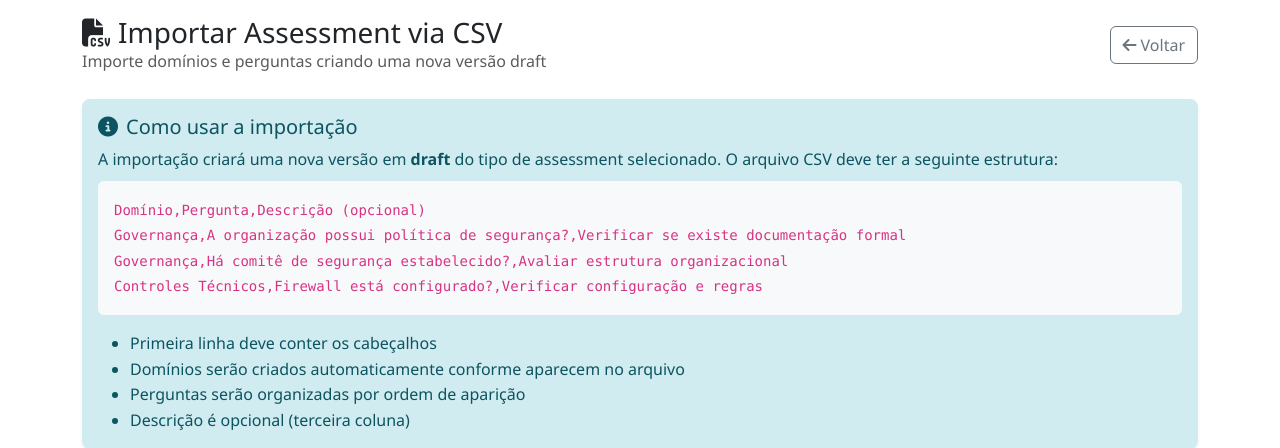
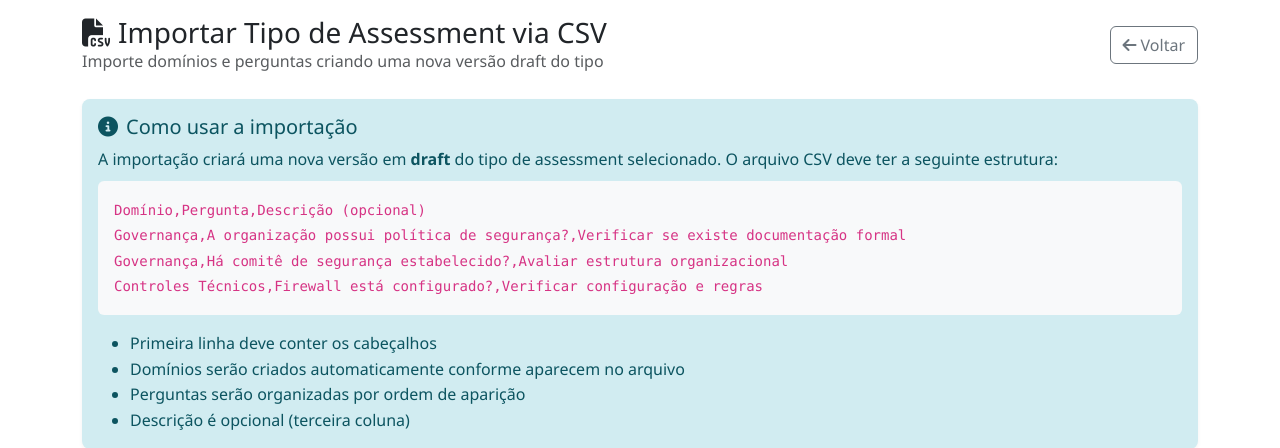
Before and after one commit to GruppenIT/Assessments, a Flask app: page /admin/assessments/importar-csv in a window 1280 px wide. Shown: the part 63-511 px from the top of the page. Run offline with Flask 3, Linux system fonts and the light colour scheme; a user stored in the database is signed in.

Commit message:
Rename assessment management to assessment type management for clarity
Refactors templates to clarify the distinction between assessments and assessment types in the application.

Replit-Commit-Author: Agent
Replit-Commit-Session-Id: 9cea0373-7726-4a55-af19-4ff093950214
Replit-Commit-Screenshot-Url: https://storage.googleapis.com/screenshot-production-us-central1/f7474dbd-1694-4203-a5e1-dee231ebcfaf/ad1bd0e3-db7a-479f-b41b-f8f77a3f3b3b.jpg

```diff
--- a/templates/admin/assessments/importar_csv.html
+++ b/templates/admin/assessments/importar_csv.html
@@ -1,6 +1,6 @@
 {% extends "base.html" %}
 
-{% block title %}Importar CSV - Assessments{% endblock %}
+{% block title %}Importar Tipo de Assessment via CSV{% endblock %}
 
 {% block content %}
 <div class="container">
@@ -8,10 +8,10 @@
     <div class="d-flex justify-content-between align-items-center mb-4">
         <div>
             <h1 class="h3 mb-0">
-                <i class="fas fa-file-csv me-2"></i>Importar Assessment via CSV
+                <i class="fas fa-file-csv me-2"></i>Importar Tipo de Assessment via CSV
             </h1>
             <p class="text-muted mb-0">
-                Importe domínios e perguntas criando uma nova versão draft
+                Importe domínios e perguntas criando uma nova versão draft do tipo
             </p>
         </div>
         <a href="{{ url_for('assessment_admin.listar_tipos') }}" class="btn btn-outline-secondary">
--- a/templates/admin/assessments/tipos.html
+++ b/templates/admin/assessments/tipos.html
@@ -1,6 +1,6 @@
 {% extends "base.html" %}
 
-{% block title %}Gestão de Assessments{% endblock %}
+{% block title %}Gestão de Tipos de Assessment{% endblock %}
 
 {% block content %}
 <div class="container-fluid">
@@ -8,9 +8,9 @@
     <div class="d-flex justify-content-between align-items-center mb-4">
         <div>
             <h1 class="h3 mb-0">
-                <i class="fas fa-clipboard-list me-2"></i>Gestão de Assessments
+                <i class="fas fa-clipboard-list me-2"></i>Gestão de Tipos de Assessment
             </h1>
-            <p class="text-muted mb-0">Gerencie tipos de assessment com versionamento</p>
+            <p class="text-muted mb-0">Configure tipos de assessment, suas versões, domínios e perguntas</p>
         </div>
         <a href="{{ url_for('assessment_admin.novo_tipo') }}" class="btn btn-primary">
             <i class="fas fa-plus me-1"></i>Novo Tipo
--- a/templates/base.html
+++ b/templates/base.html
@@ -119,7 +119,7 @@
                                 </a>
                                 <ul class="dropdown-menu" aria-labelledby="configuracoesDropdown">
                                     <li><a class="dropdown-item" href="{{ url_for('assessment_admin.listar_tipos') }}">
-                                        <i class="fas fa-clipboard-list me-2"></i>Gestão de Assessments
+                                        <i class="fas fa-clipboard-list me-2"></i>Tipos de Assessment
                                     </a></li>
                                     <li><a class="dropdown-item" href="{{ url_for('assessment_admin.importar_csv') }}">
                                         <i class="fas fa-file-csv me-2"></i>Importar CSV
```
